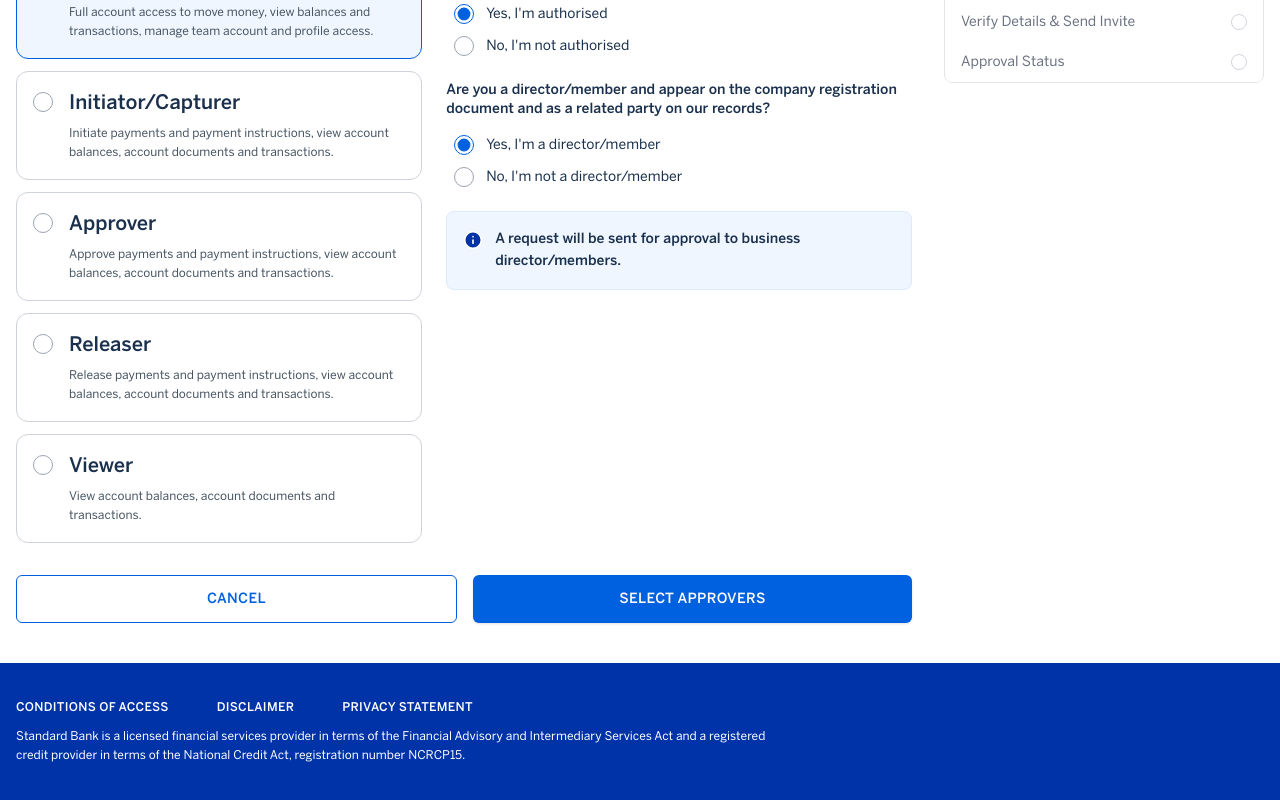
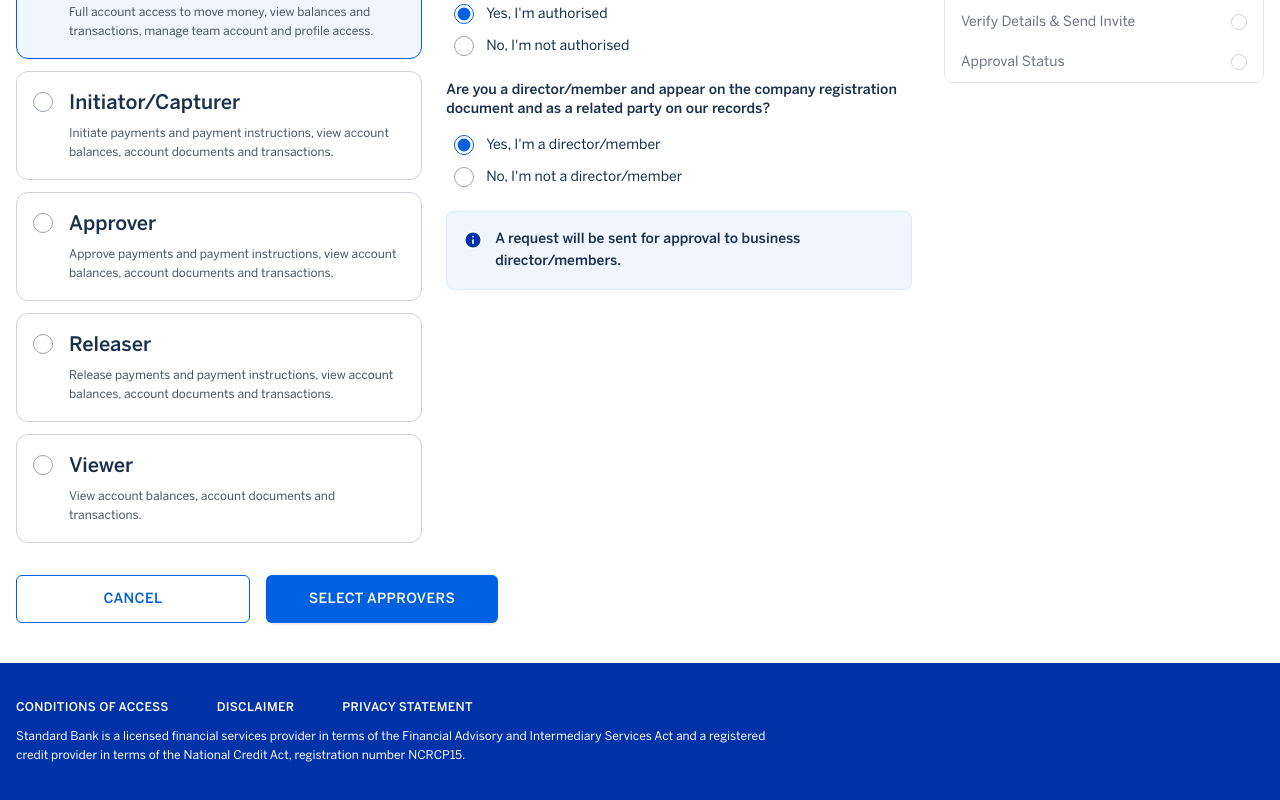
Before and after one commit to vijayreddywebtechy/bcb-platform2.0-user-registration-ui, a Next.js app: page /business-linking in a window 1280 px wide. Shown: the part 481-1281 px from the top of the page. Built offline with nearby package versions, Linux system fonts and the light colour scheme.

Commit message:
dashboard pages added new

```diff
--- a/components/VerificationDashboard/BusinessLinking/BusinessRoleDefinition.tsx
+++ b/components/VerificationDashboard/BusinessLinking/BusinessRoleDefinition.tsx
@@ -208,7 +208,7 @@ function BusinessRoleDefinition({
       </div>
 
       {/* Action Buttons */}
-      <div className="flex flex-col sm:flex-row gap-4">
+      <div className="flex flex-col sm:flex-row gap-4 w-full lg:max-w-[482px]">
         <Button variant="outline" onClick={handleCancel} className="sm:flex-1">
           CANCEL
         </Button>
--- a/components/VerificationDashboard/OutstandingActions.tsx
+++ b/components/VerificationDashboard/OutstandingActions.tsx
@@ -1,6 +1,7 @@
 "use client";
 
 import { useState } from "react";
+import { useRouter } from "next/navigation";
 import ActionCard from "@/components/dynamic/cards/ActionCard";
 import Toolbar from "./Toolbar";
 import { User, ScanFace, Link2 } from "lucide-react";
@@ -9,6 +10,7 @@ type Props = {
 };
 
 function OutstandingActions({ onIdentityVerificationClick }: Props) {
+  const router = useRouter();
   const [visibleCards, setVisibleCards] = useState([1, 2, 3]);
 
   const steps = [
@@ -42,9 +44,11 @@ function OutstandingActions({ onIdentityVerificationClick }: Props) {
   ];
 
   const handleStepClick = (stepNumber: number) => {
-    console.log(`Step ${stepNumber} clicked`);
     if (stepNumber === 2) {
       onIdentityVerificationClick?.();
+    }
+    if (stepNumber === 3) {
+      router.push("/business-linking");
     }
   };
 
```
